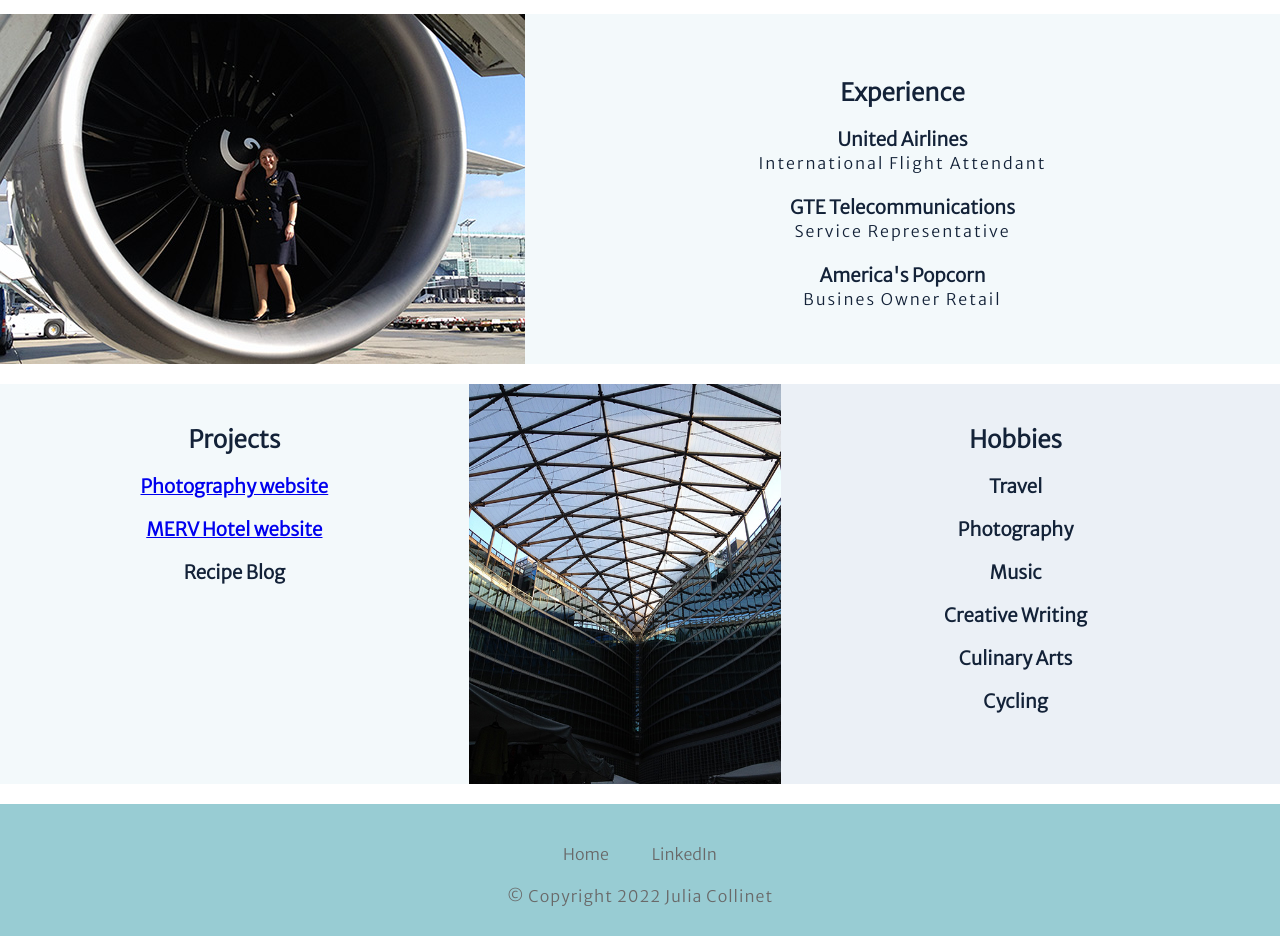
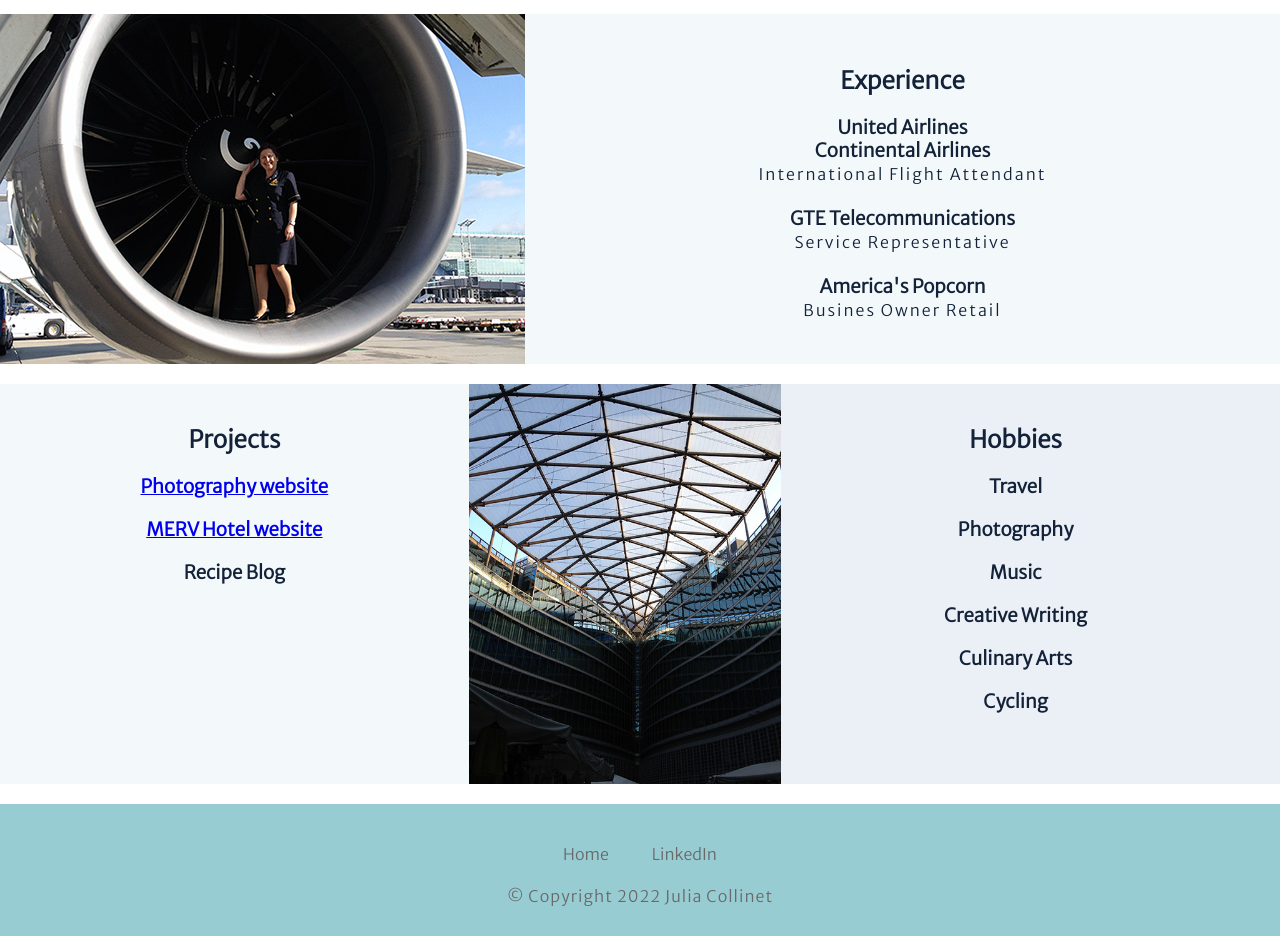
Before and after one commit to MERV3000/JC-Personal, a plain HTML site: page index.html in a window 1280 px wide. Shown: the part 1100-2036 px from the top of the page. Drawn offline with Linux system fonts and the light colour scheme.

Commit message:
Update index.html
Added Continental Airlines to experience

```diff
--- a/index.html
+++ b/index.html
@@ -82,6 +82,7 @@
                 <h2>Experience</h2>
                 <br>
                 <h3>United Airlines</h3>
+                <h3>Continental Airlines</h3>
                 <p>International Flight Attendant</p>
                 <h3>GTE Telecommunications</h3>
                 <p>Service Representative</p>
```
